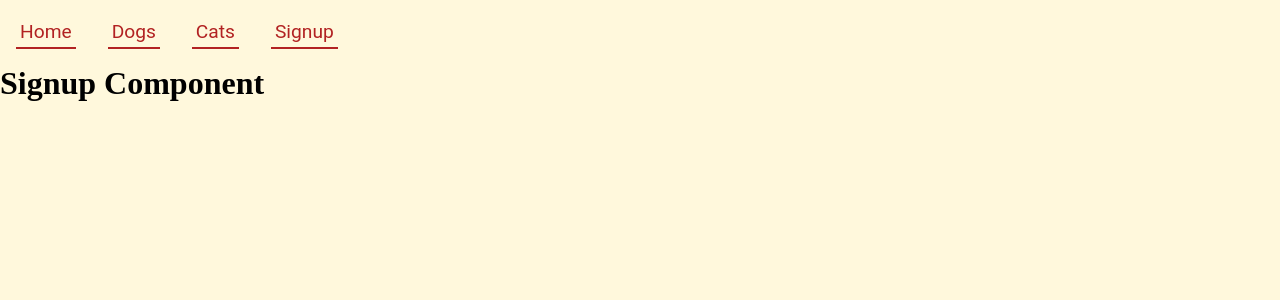
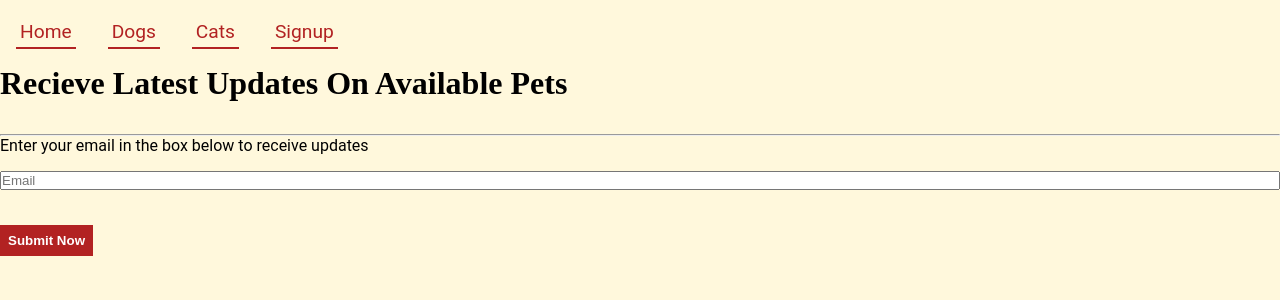
Before and after one commit to wowjimmyparrish/React-Project-2, a React (Create React App) app: page /signup in a window 1280 px wide. Shown: the top 300 px of the page. Built offline with nearby package versions, Linux system fonts and the light colour scheme; data requests are answered from the project's data file.

Commit message:
added signup info

```diff
--- a/src/Components/Signup.js
+++ b/src/Components/Signup.js
@@ -1,7 +1,14 @@
 function Signup() {
   return (
-    <div id="signup">
-      <h1>Signup Component</h1>
+    <div className="newsletter">
+      <h1>Recieve Latest Updates On Available Pets</h1>
+      <hr></hr>
+      <p>Enter your email in the box below to receive updates</p>
+      <form>
+        <input type="email" placeholder="Email" required></input>
+        <br></br>
+        <button type="submit">Submit Now</button>
+      </form>
     </div>
   );
 }
```
